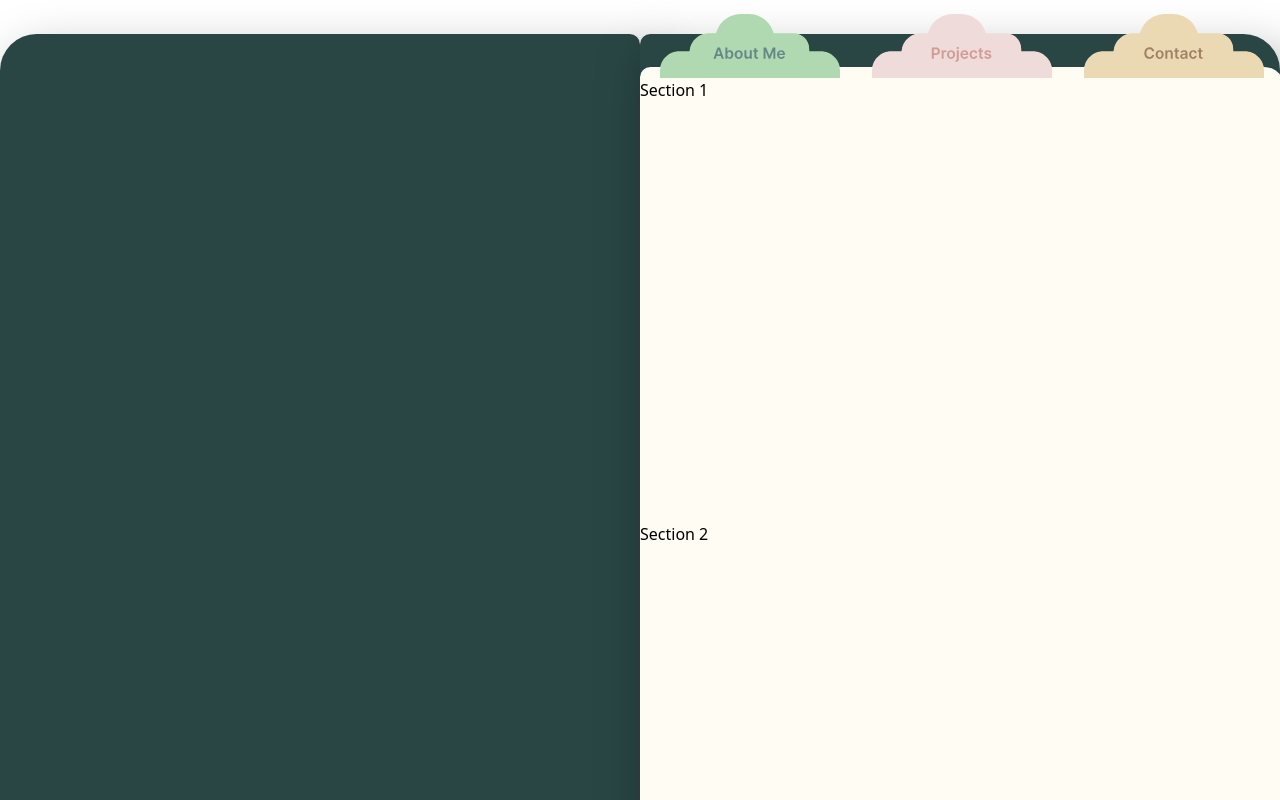
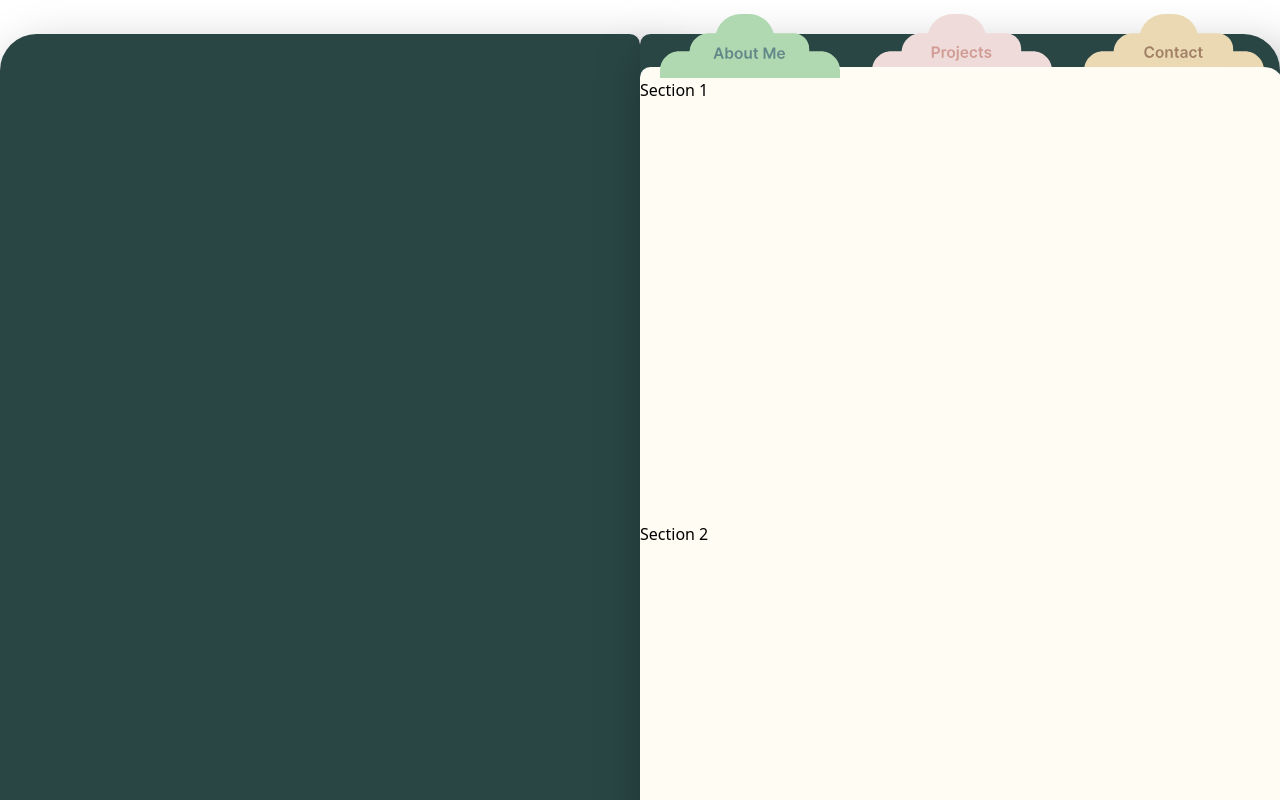
Before and after one commit to HaileyN3132/my-portfolio, a React (Vite) app: page / in a window 1280 px wide. Shown: the top 800 px of the page. Built offline with nearby package versions, Linux system fonts and the light colour scheme.

Commit message:
feat: add main navigation bar for the portfolio

```diff
--- a/src/components/MainNav.jsx
+++ b/src/components/MainNav.jsx
@@ -1,19 +1,18 @@
-import AboutMeTag from "../assets/img/AboutMeTag.svg";
-import ProjectsTag from "../assets/img/ProjectsTag.svg";
-import ContactTag from "../assets/img/ContactTag.svg";
+import TagBtn from "./buttons/TagBtn";
 
-export default function MainNav() {
+export default function MainNav({ tagInfo }) {
+  let tagsList = tagInfo.order.map((tag) => (
+    <TagBtn
+      key={tag.name}
+      name={tag.name}
+      src={tag.src}
+      isHidden={tag.isHidden}
+    />
+  ));
+
   return (
     <nav className="-mt-13 flex justify-center gap-8 w-[644.91px] h-[63px]">
-      <button>
-        <img src={AboutMeTag} className="w-[180px]" />
-      </button>
-      <button>
-        <img src={ProjectsTag} className="w-[180px]" />
-      </button>
-      <button>
-        <img src={ContactTag} className="w-[180px]" />
-      </button>
+      {tagsList}
     </nav>
   );
 }
--- /dev/null
+++ b/src/components/buttons/TagBtn.jsx
@@ -0,0 +1,20 @@
+export default function TagBtn({ name, src, isHidden }) {
+  function handleClick() {
+    console.log(`${name} clicked!`);
+  }
+
+  return (
+    <>
+      <button
+        onClick={handleClick}
+        className={
+          isHidden
+            ? "invisible"
+            : "visible cursor-pointer hover:scale-105 transition-transform"
+        }
+      >
+        <img className="w-[180px]" src={src} alt={name} />
+      </button>
+    </>
+  );
+}
--- /dev/null
+++ b/src/data/MainNav.js
@@ -0,0 +1,18 @@
+import AboutMeTag from "../assets/img/AboutMeTag.svg";
+import ProjectsTag from "../assets/img/ProjectsTag.svg";
+import ContactTag from "../assets/img/ContactTag.svg";
+
+export const tagsData = [
+  //Right side
+  {
+    page: "about",
+    locate: "right",
+    order: [
+      { name: "About Me Button", src: AboutMeTag, isHidden: false },
+      { name: "Projects Button", src: ProjectsTag, isHidden: true },
+      { name: "Contact Button", src: ContactTag, isHidden: true },
+    ],
+  },
+
+  //Left side
+];
--- a/src/pages/About.jsx
+++ b/src/pages/About.jsx
@@ -8,7 +8,13 @@ import AboutMeTag from "../assets/img/AboutMeTag.svg";
 import ProjectsTag from "../assets/img/ProjectsTag.svg";
 import ContactTag from "../assets/img/ContactTag.svg";
 
+import { tagsData } from "../data/MainNav";
+
 export default function About() {
+  const tagTarget = tagsData.filter(
+    (tag) => tag.page === "about" && tag.locate === "right",
+  );
+
   return (
     <>
       <div className="flex justify-center mb-[34px] mt-[34px]">
@@ -29,7 +35,7 @@ export default function About() {
             </button>
           </div>
           <PageBack>
-            <MainNav />
+            <MainNav tagInfo={tagTarget[0]} />
             <section className="flex-1">Section 1</section>
             <section className="flex-1">Section 2</section>
           </PageBack>
```
